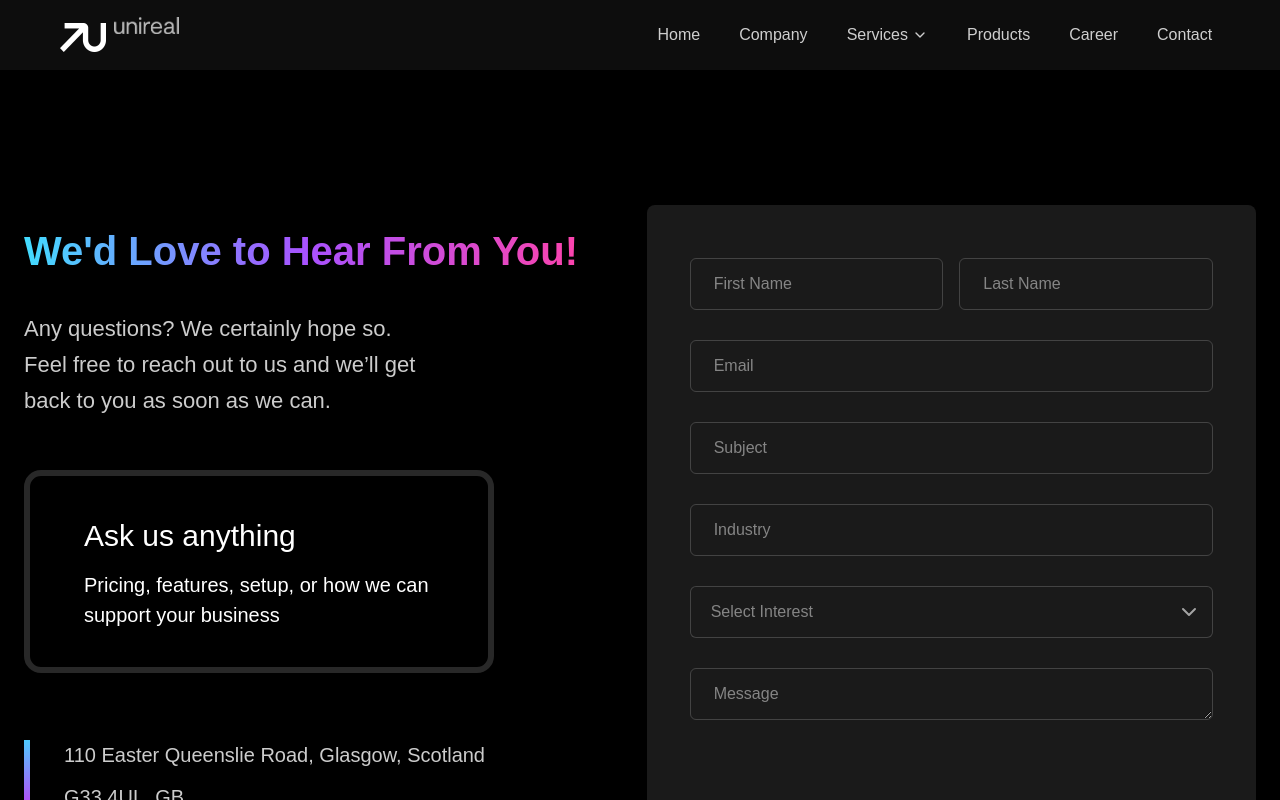
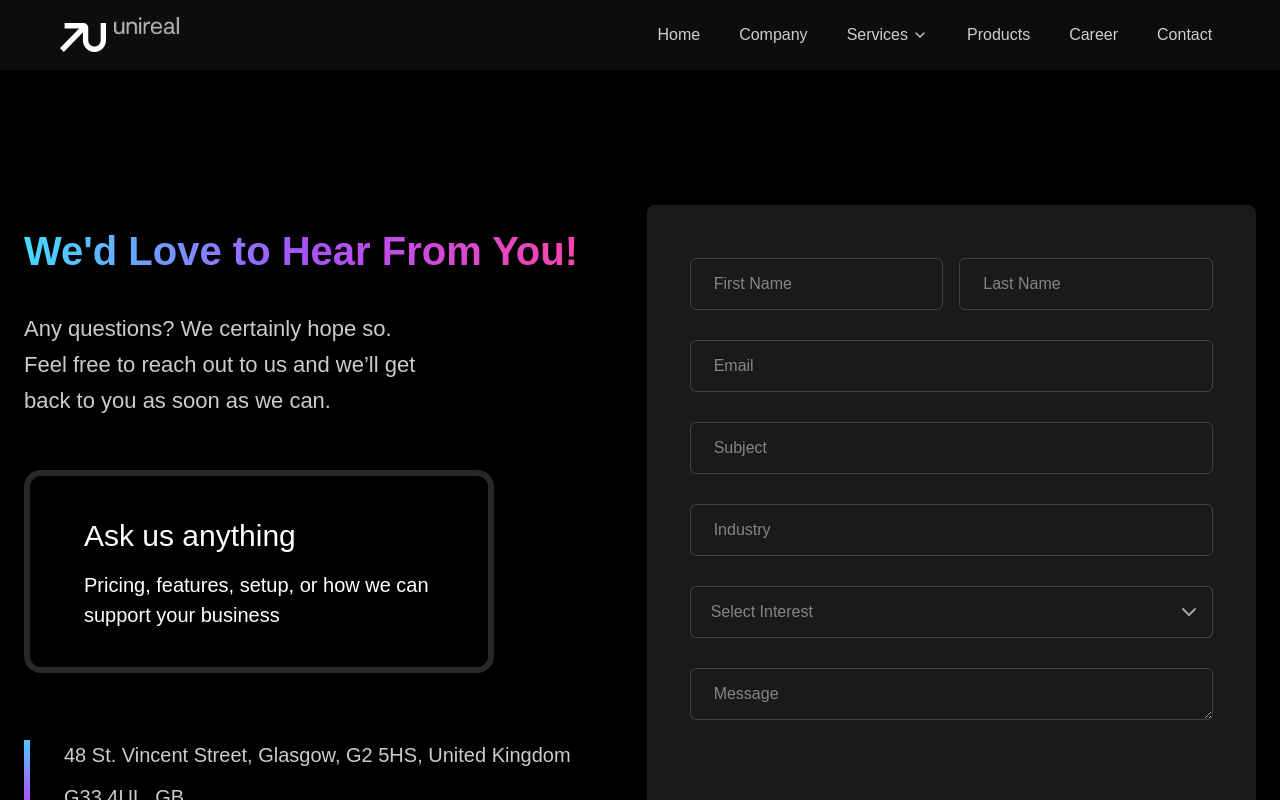
Before and after one commit to shahbazasghar1038/unireal, a React (Vite) app: page /contact in a window 1280 px wide. Shown: the top 800 px of the page. Built offline with nearby package versions, Linux system fonts and the light colour scheme.

Commit message:
maked changes to contact address

```diff
--- a/src/components/ContactForm/ContactForm.jsx
+++ b/src/components/ContactForm/ContactForm.jsx
@@ -107,7 +107,7 @@ const ContactForm = () => {
             <div className="relative mt-[50px] pl-[25px] text-white text-opacity-80 md:pl-[40px] lg:mt-[67px]">
               <div className="absolute left-0 top-0 h-full w-[6px] bg-contact-gradient" />
               <div className="space-y-3 text-[18px] font-[400] lg:text-[20px]">
-                <p>110 Easter Queenslie Road, Glasgow, Scotland</p>
+                <p>48 St. Vincent Street, Glasgow, G2 5HS, United Kingdom</p>
                 <p>G33 4UL, GB</p>
                 <p>+44 141 781 6600</p>
                 <p>hello@unireal.io</p>
--- a/src/pages/product/ProductCategory/ProductCategory.jsx
+++ b/src/pages/product/ProductCategory/ProductCategory.jsx
@@ -274,7 +274,7 @@ const ProductCategory = () => {
         {/* Category Scroll Buttons */}
 
         {/* Sorting & View Toggle */}
-        <div className="mb-6 flex flex-col space-y-4 md:flex-row md:items-center md:justify-between md:space-y-0">
+        <div className="mb-6 hidden flex-col space-y-4 md:flex md:flex-row md:items-center md:justify-between md:space-y-0">
           <h1 className="text-2xl font-bold text-black"></h1>
           <div className="flex items-center space-x-0">
             <span
```
